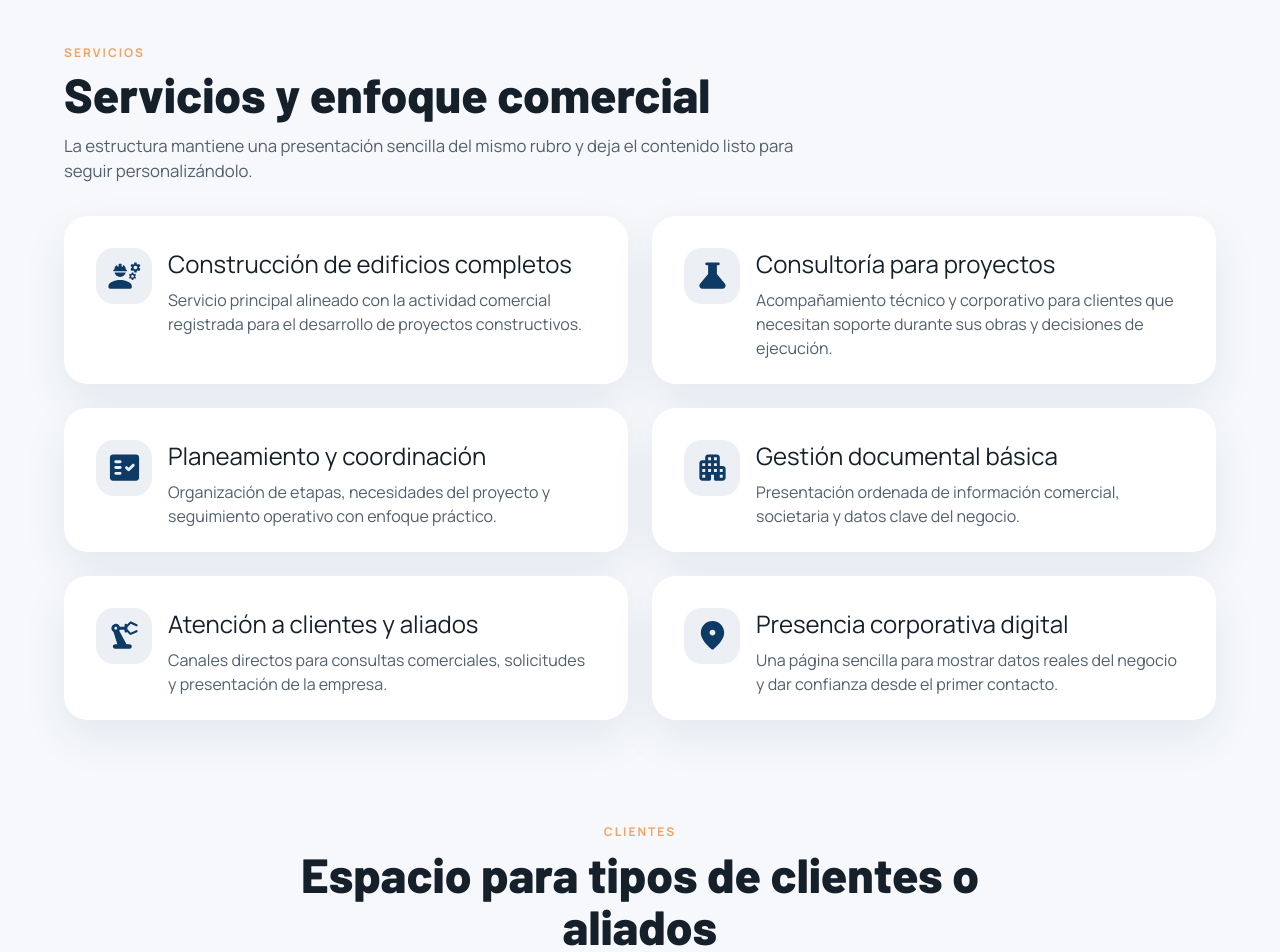
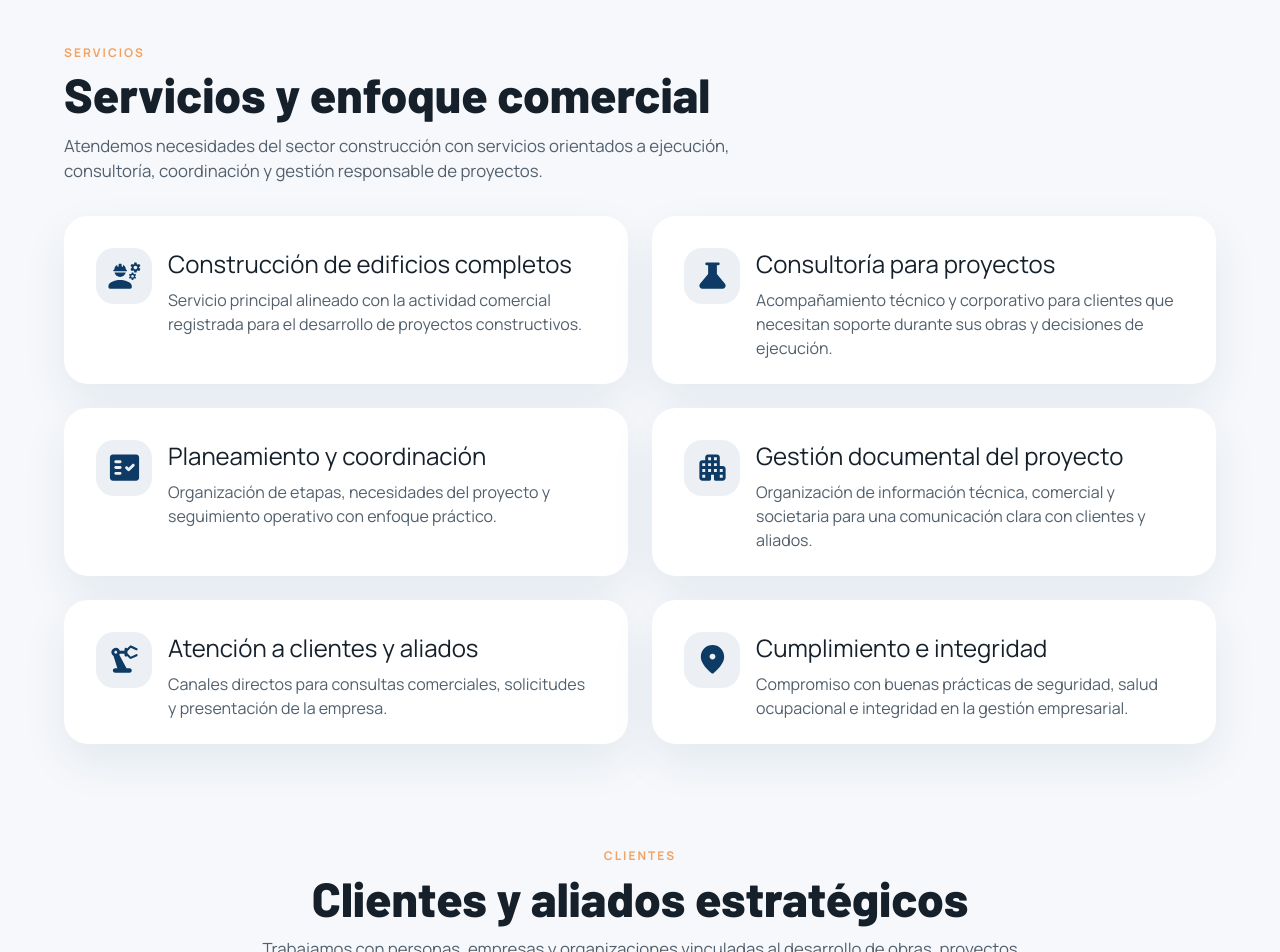
Before and after one commit to enriquevillon25/constructor, a React (Vite) app: page / in a window 1280 px wide. Shown: the part 2280-3232 px from the top of the page. Built offline with nearby package versions, Linux system fonts and the light colour scheme.

Commit message:
Remove placeholder copy from site

```diff
--- a/src/App.jsx
+++ b/src/App.jsx
@@ -280,7 +280,7 @@ function App() {
             <SectionTitle
               eyebrow="SERVICIOS"
               title="Servicios y enfoque comercial"
-              description="La estructura mantiene una presentación sencilla del mismo rubro y deja el contenido listo para seguir personalizándolo."
+              description="Atendemos necesidades del sector construcción con servicios orientados a ejecución, consultoría, coordinación y gestión responsable de proyectos."
             />
             <Grid container spacing={3} sx={{ mt: 1 }}>
               {siteContent.services.map((service, index) => (
@@ -319,8 +319,8 @@ function App() {
           <Box>
             <SectionTitle
               eyebrow="CLIENTES"
-              title="Espacio para tipos de clientes o aliados"
-              description="Si luego tienes logos reales, esta grilla se puede reemplazar fácilmente sin tocar la estructura general."
+              title="Clientes y aliados estratégicos"
+              description="Trabajamos con personas, empresas y organizaciones vinculadas al desarrollo de obras, proyectos inmobiliarios y servicios de construcción."
               align="center"
             />
             <Grid container spacing={2.5} sx={{ mt: 1 }}>
@@ -401,11 +401,10 @@ function App() {
                     >
                       <Box>
                         <Typography variant="h4" sx={{ mb: 1.5 }}>
-                          Presentación lista para seguir afinando
+                          Hablemos de tu proyecto
                         </Typography>
                         <Typography sx={{ color: 'rgba(255,255,255,0.76)' }}>
-                          Cuando me pases teléfonos, correos, logo o fotos, te la dejo mucho más
-                          cercana a una página final de empresa.
+                          Escríbenos para recibir información comercial, coordinar una consulta o solicitar atención sobre servicios de construcción y consultoría.
                         </Typography>
                       </Box>
                       <Button
--- a/src/content/siteContent.js
+++ b/src/content/siteContent.js
@@ -22,7 +22,7 @@ export const siteContent = {
     { value: 'Lima', label: 'Santiago de Surco, Perú' },
   ],
   overview:
-    'Somos una empresa activa del sector construcción que atiende proyectos con una propuesta corporativa sencilla, formal y orientada a generar confianza. Esta landing presenta la información clave del negocio de forma clara y fácil de actualizar.',
+    'Somos una empresa activa del sector construcción que atiende proyectos con una propuesta formal, responsable y orientada a generar confianza. Brindamos soluciones para obras, consultoría y acompañamiento técnico con respaldo documentario.',
   about:
     'Constructora y Consultoría Jocaval S.A.C. tiene como actividad comercial la construcción de edificios completos. La empresa opera en Lima, Perú, con domicilio legal en la urbanización Polo Sur, distrito de Santiago de Surco.',
   missionVision: [
@@ -75,16 +75,16 @@ export const siteContent = {
       description: 'Organización de etapas, necesidades del proyecto y seguimiento operativo con enfoque práctico.',
     },
     {
-      title: 'Gestión documental básica',
-      description: 'Presentación ordenada de información comercial, societaria y datos clave del negocio.',
+      title: 'Gestión documental del proyecto',
+      description: 'Organización de información técnica, comercial y societaria para una comunicación clara con clientes y aliados.',
     },
     {
       title: 'Atención a clientes y aliados',
       description: 'Canales directos para consultas comerciales, solicitudes y presentación de la empresa.',
     },
     {
-      title: 'Presencia corporativa digital',
-      description: 'Una página sencilla para mostrar datos reales del negocio y dar confianza desde el primer contacto.',
+      title: 'Cumplimiento e integridad',
+      description: 'Compromiso con buenas prácticas de seguridad, salud ocupacional e integridad en la gestión empresarial.',
     },
   ],
   clients: [
```
Also changed, not shown: 4 other files (tests, documents, lock files or other folders).
